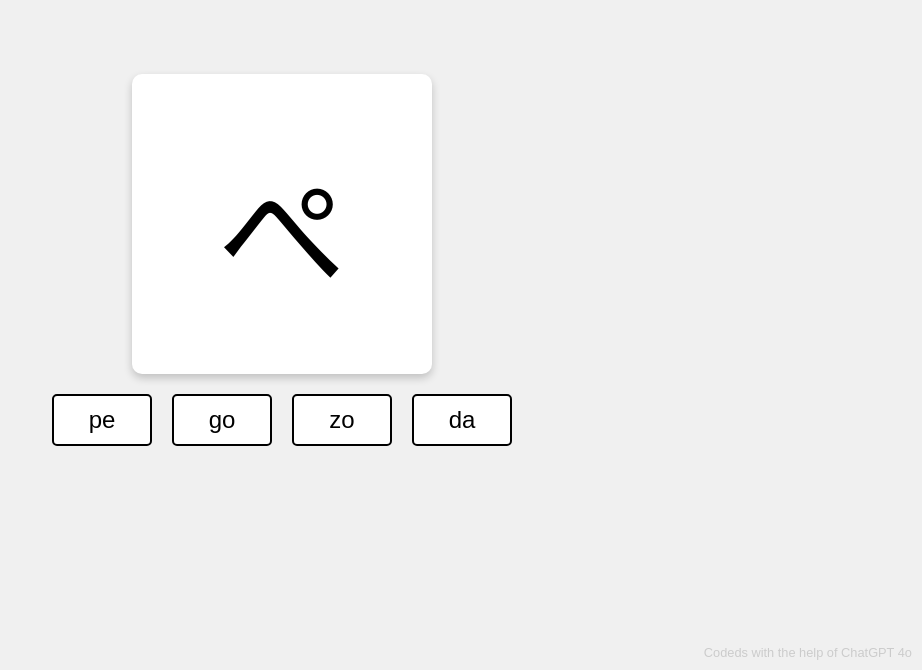
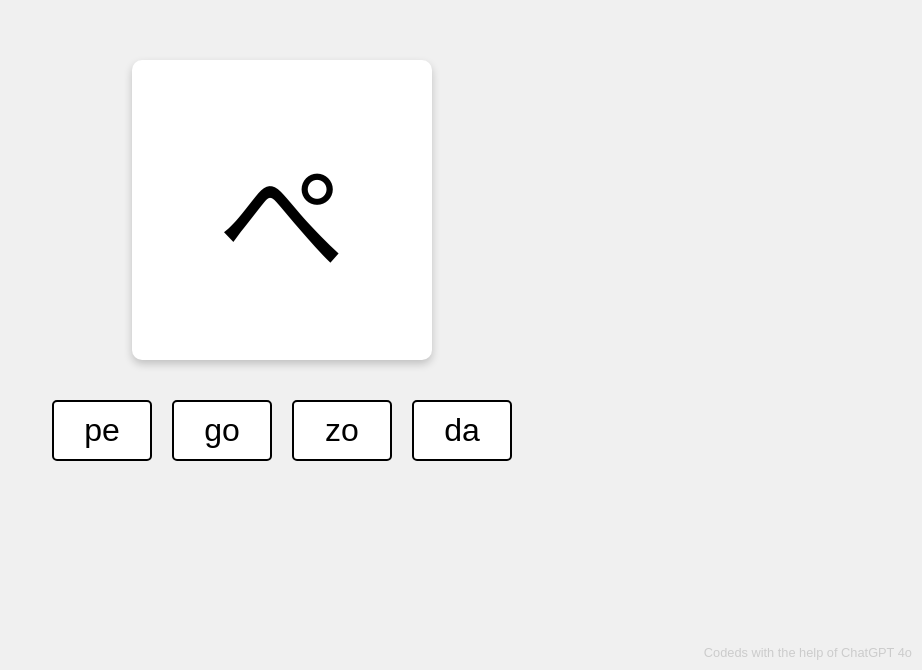
Before and after one commit to quentin-rey/kana-exercices, a plain HTML site: page index.html in a window 1280 px wide. Shown: the part 130-800 px from the top of the page, without its empty margins (358-1280 px from the left). Drawn offline with Linux system fonts and the light colour scheme.

Commit message:
Update CSS

```diff
--- a/style.css
+++ b/style.css
@@ -19,7 +19,7 @@ body {
 
 .kana-display {
     font-size: 8em;
-    margin-bottom: 20px;
+    margin-bottom: 40px;
     width: 300px;
     height: 300px;
     border-radius: 10px;
@@ -49,8 +49,8 @@ body {
 }
 
 .option {
-    font-size: 1.5em;
-    padding: 10px 20px;
+    font-size: 2em;
+    padding: 10px 10px;
     cursor: pointer;
     background-color: #ffffff;
     border: 2px solid #000000;
```
